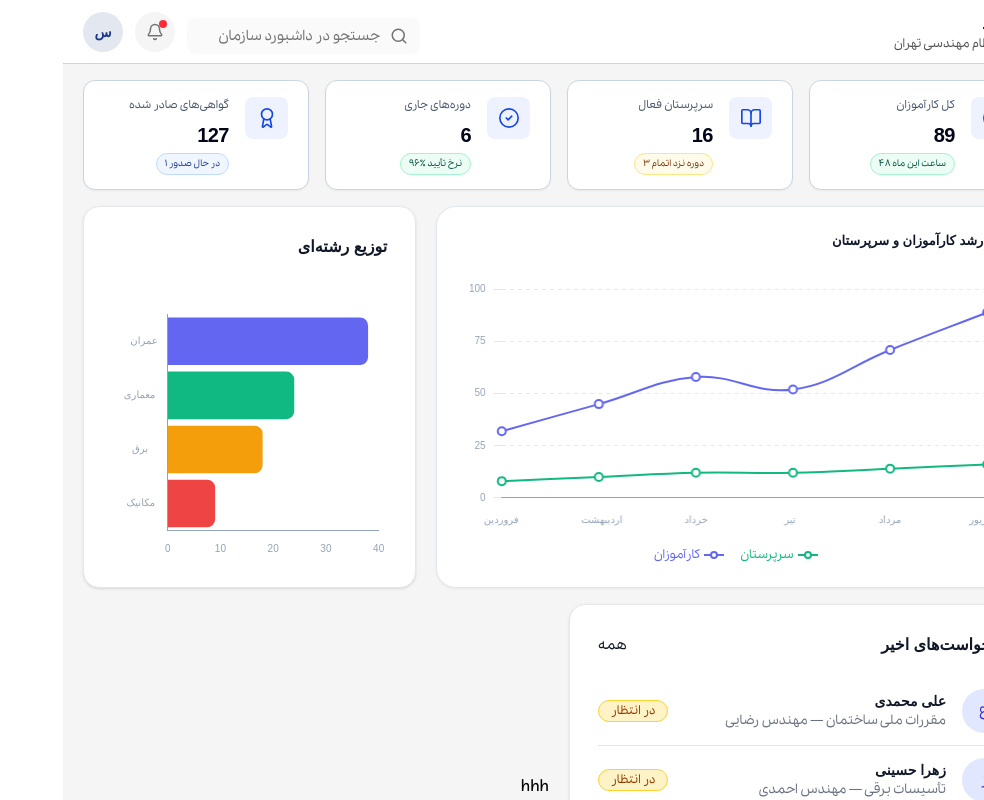
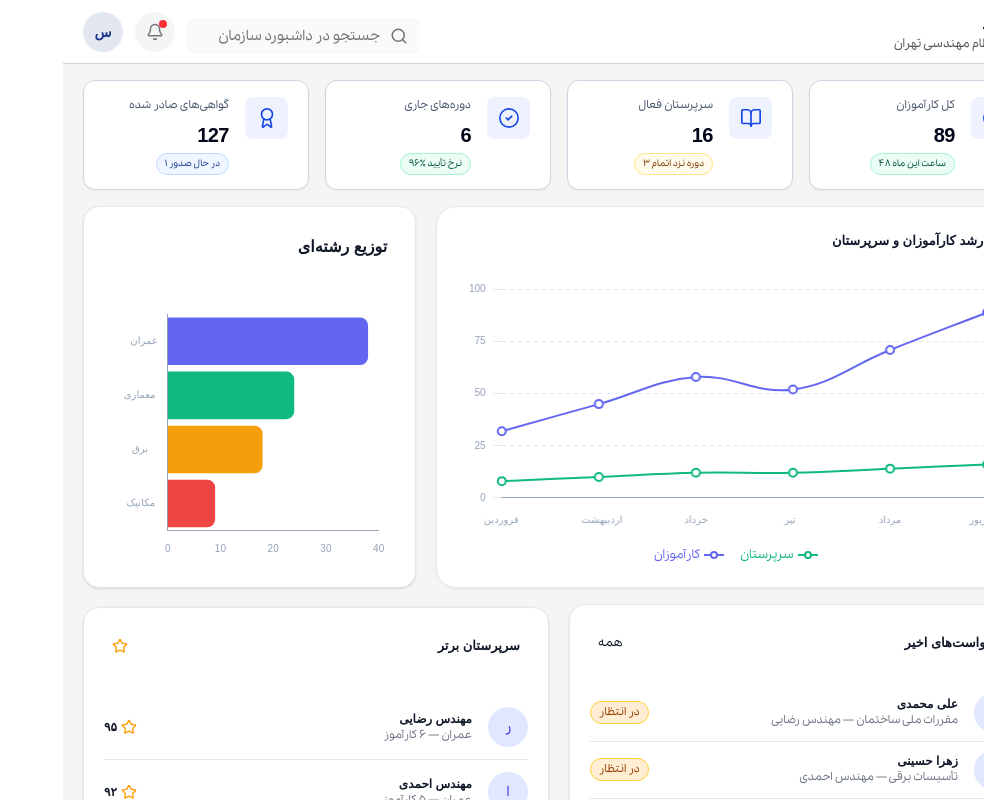
Before and after one commit to parrsa/InternshipNezam, a Next.js app: page /organization in a window 1280 px wide. Shown: the whole page, without its empty margins (296-1280 px from the left). Built offline with nearby package versions, Linux system fonts and the light colour scheme; a web font is replaced by a local one.

Commit message:
finished dashboard

```diff
--- a/app/organization/components/distributionChart/index.tsx
+++ b/app/organization/components/distributionChart/index.tsx
@@ -88,7 +88,7 @@ export default function DistributionChart() {
         توزیع رشته‌ای
       </h2>
 
-      <div dir="ltr" className="mt-10 h-[260px] w-full">
+      <div dir="ltr" className="mt-10 h-65 w-full">
         <Bar data={data} options={options} />
       </div>
     </section>
--- a/app/organization/components/recentRequests/index.tsx
+++ b/app/organization/components/recentRequests/index.tsx
@@ -18,7 +18,7 @@ const REQUESTS: RequestItem[] = [
 const STATUS_STYLES: Record<RequestStatus, { label: string; className: string }> = {
   pending: {
     label: "در انتظار",
-    className: "border-amber-300 bg-amber-100 text-amber-800",
+    className: "border-amber-300 bg-orange-100 text-amber-800",
   },
   approved: {
     label: "تأیید شده",
@@ -28,35 +28,35 @@ const STATUS_STYLES: Record<RequestStatus, { label: string; className: string }>
 
 export default function RecentRequests() {
   return (
-    <section className="h-full rounded-2xl border border-gray-200 bg-white p-7 shadow-sm">
-      <header className="flex items-center justify-between">
-        <h2 className="text-base font-bold text-gray-900">درخواست‌های اخیر</h2>
-        <button type="button" className="text-sm font-medium text-gray-900 hover:text-indigo-600">
+    <div className="h-full rounded-2xl border border-gray-200 bg-white p-5 shadow-sm">
+      <div className="flex p-2 items-center justify-between">
+        <h2 className="text-s font-bold text-gray-900">درخواست‌های اخیر</h2>
+        <p  className="text-xs font-medium text-gray-900 hover:text-indigo-600">
           همه
-        </button>
-      </header>
+        </p>
+      </div>
 
-      <ul className="mt-8">
+      <ul className="mt-6">
         {REQUESTS.map((item) => {
           const status = STATUS_STYLES[item.status];
           return (
             <li
               key={item.id}
-              className="flex items-center gap-4 border-b border-gray-200 py-3 first:pt-0 last:border-b-0 last:pb-0"
+              className="flex items-center gap-4 border-b border-gray-200 py-2  "
             >
-              <div className="flex h-11 w-11 shrink-0 items-center justify-center rounded-full bg-indigo-100 text-sm text-indigo-700">
+              <div className="flex h-10 w-10 items-center justify-center rounded-full bg-indigo-100 text-sm text-indigo-700">
                 {item.student.charAt(0)}
               </div>
 
-              <div className="min-w-0 flex-1">
-                <p className="truncate text-sm font-bold text-gray-900">{item.student}</p>
-                <p className="truncate text-[13px] text-gray-500">
+              <div className=" flex-1">
+                <p className="truncate text-xs font-bold text-gray-900">{item.student}</p>
+                <p className="truncate text-2xs text-gray-500">
                   {item.course} — {item.supervisor}
                 </p>
               </div>
 
               <span
-                className={`shrink-0 rounded-full border px-3 py-0.5 text-xs ${status.className}`}
+                className={` rounded-full border px-2 py-0.5 text-2xs ${status.className}`}
               >
                 {status.label}
               </span>
@@ -64,6 +64,6 @@ export default function RecentRequests() {
           );
         })}
       </ul>
-    </section>
+    </div>
   );
 }
--- /dev/null
+++ b/app/organization/components/topSupervisors/index.tsx
@@ -0,0 +1,52 @@
+import { Star } from "lucide-react";
+
+interface SupervisorItem {
+  id: number;
+  name: string;
+  field: string;
+  traineeCount: number;
+  score: number;
+}
+
+const SUPERVISORS: SupervisorItem[] = [
+  { id: 1, name: "مهندس رضایی", field: "عمران", traineeCount: 6, score: 95 },
+  { id: 2, name: "مهندس احمدی", field: "عمران", traineeCount: 5, score: 92 },
+];
+
+const faNumber = (n: number) => n.toLocaleString("fa-IR");
+
+export default function TopSupervisors() {
+  return (
+    <div className=" h-81 rounded-2xl border border-gray-200 bg-white p-5 shadow-sm">
+      <div className="flex items-center p-2 justify-between">
+        <h2 className="text-s font-bold text-gray-900">سرپرستان برتر</h2>
+        <Star className="h-4 w-4 text-amber-500" aria-hidden="true" />
+      </div>
+
+      <ul className="mt-8">
+        {SUPERVISORS.map((item) => (
+          <li
+            key={item.id}
+            className="flex items-center gap-4 border-b border-gray-200 py-3 "
+          >
+            <div className="flex h-10 w-10  items-center justify-center rounded-full bg-indigo-100 text-sm text-indigo-700">
+              {item.name.replace("مهندس ", "").charAt(0)}
+            </div>
+
+            <div className="  flex-1">
+              <p className=" text-xs font-bold text-gray-900">{item.name}</p>
+              <p className=" text-2xs text-gray-500">
+                {item.field} — {faNumber(item.traineeCount)} کارآموز
+              </p>
+            </div>
+
+            <div className="flex  items-center gap-1 text-xs font-bold text-gray-900">
+              <Star className="h-4 w-4 text-amber-500" aria-hidden="true" />
+              <span>{faNumber(item.score)}</span>
+            </div>
+          </li>
+        ))}
+      </ul>
+    </div>
+  );
+}
--- a/app/organization/page.tsx
+++ b/app/organization/page.tsx
@@ -3,6 +3,7 @@
 import DashboardCardOrg from "./components/dashBoardCardOrg";
 import DistributionChart from "./components/distributionChart";
 import RecentRequests from "./components/recentRequests";
+import TopSupervisors from "./components/topSupervisors";
 import TrendChart from "./components/trendChart";
 
 
@@ -25,7 +26,7 @@ export default function OrganizationDashboardPage() {
           <RecentRequests />
         </div>
         <div className="w-1/2">
-hhh
+          <TopSupervisors />
         </div>
       </div>
 
```
